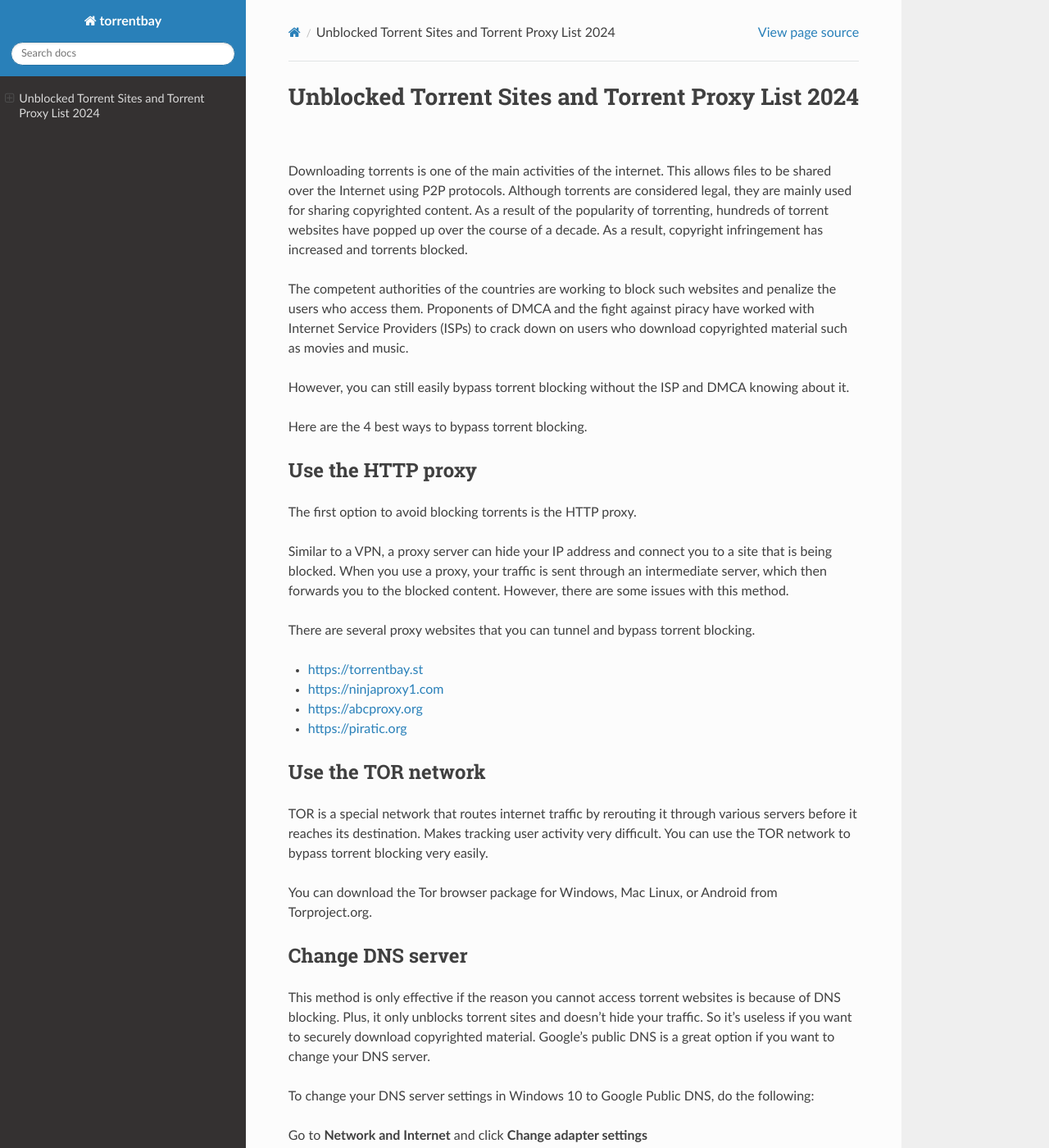
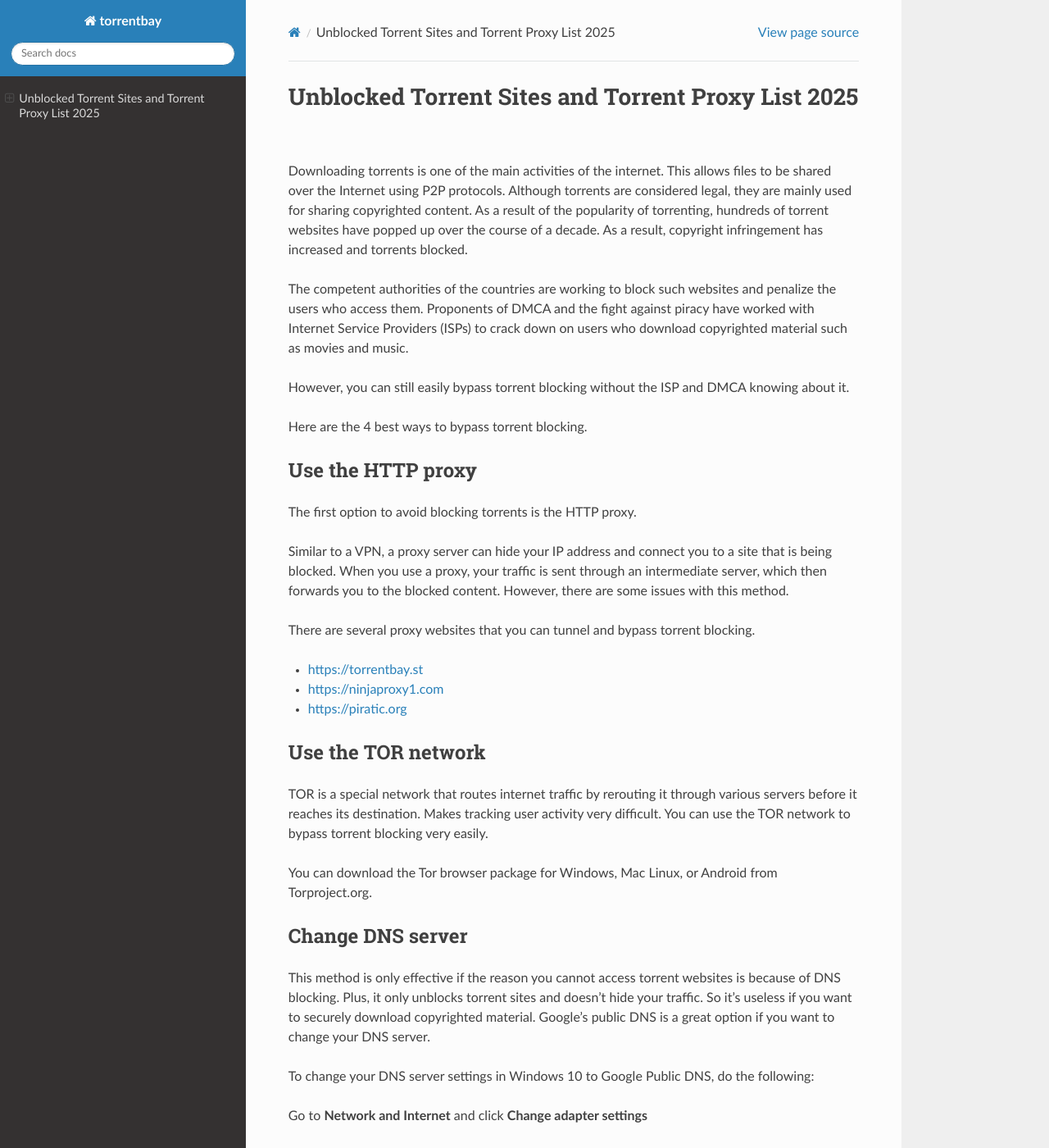
Before and after one commit to unblocktorrents/unblock-torrents, a Sphinx documentation site: the page built from docs/index.rst, in a window 1280 px wide and 1400 px high. Shown: the whole window at 82% size. Built offline with Sphinx 7.4.7 and the Read the Docs theme 3.1.0, drawn with Linux system fonts in a browser that asks for light colours.

Commit message:
Update index.rst

```diff
--- a/docs/index.rst
+++ b/docs/index.rst
@@ -1,5 +1,5 @@
 ##################
-Unblocked Torrent Sites and Torrent Proxy List 2024
+Unblocked Torrent Sites and Torrent Proxy List 2025
 ##################
 
 Downloading torrents is one of the main activities of the internet. This allows files to be shared over the Internet using P2P protocols. Although torrents are considered legal, they are mainly used for sharing copyrighted content. As a result of the popularity of torrenting, hundreds of torrent websites have popped up over the course of a decade. As a result, copyright infringement has increased and torrents blocked.
@@ -21,7 +21,6 @@ There are several proxy websites that you can tunnel and bypass torrent blocking
 
 - https://torrentbay.st
 - https://ninjaproxy1.com
-- https://abcproxy.org
 - https://piratic.org
 
 
```
